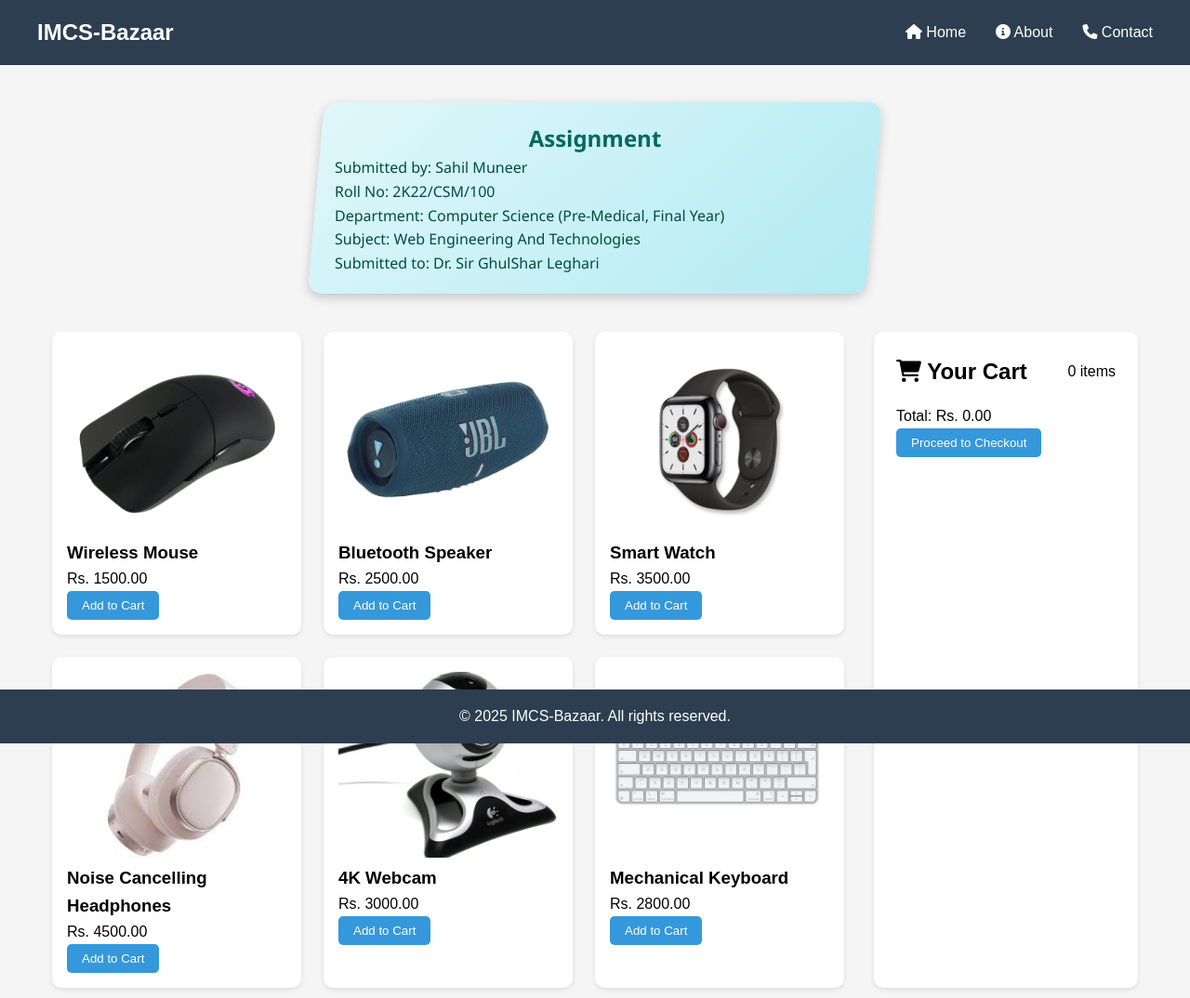
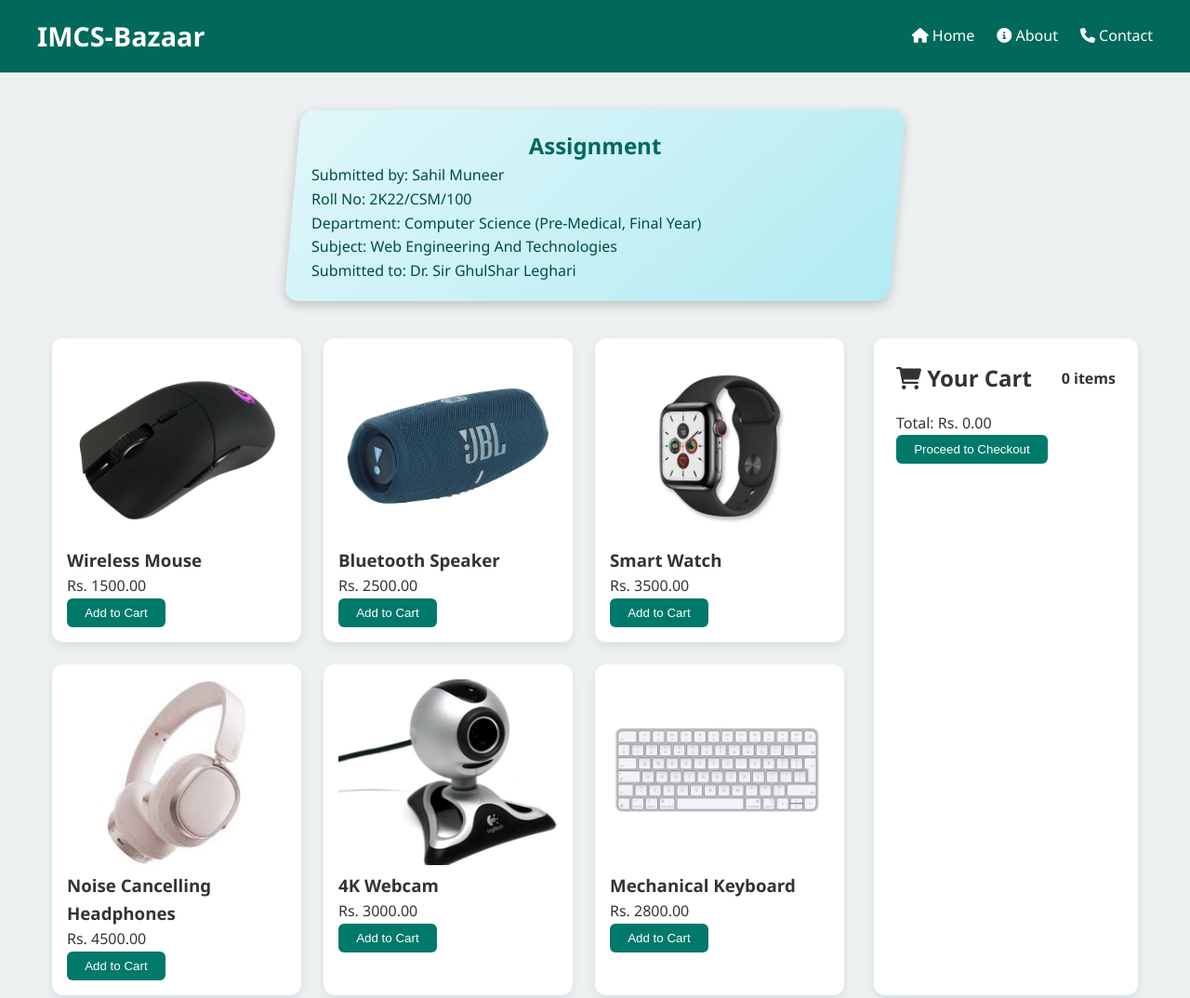
Before and after one commit to Sahil-Muneer-Sario/WET-Sahil_Muneer_2k22-CSM-100, a plain HTML site: page index.html in a window 1280 px wide. Shown: the top 1074 px of the page at 93% size. Drawn offline with Linux system fonts and the light colour scheme.

Commit message:
initial commit

```diff
--- a/css/style.css
+++ b/css/style.css
@@ -6,14 +6,15 @@
 }
 
 body {
-    font-family: 'Arial', sans-serif;
+  font-family: 'Segoe UI', sans-serif;
   line-height: 1.6;
-    background-color: #f5f5f5;
+  background-color: #ecf0f1;
+  color: #333;
 }
 
 /* Header */
 header {
-    background: #2c3e50;
+  background: #00695c;
   color: white;
   padding: 1rem;
 }
@@ -24,17 +25,19 @@
   align-items: center;
   max-width: 1200px;
   margin: 0 auto;
+  flex-wrap: wrap;
 }
 
 .logo {
-    font-size: 1.5rem;
+  font-size: 1.8rem;
   font-weight: bold;
 }
 
 .nav-links {
   display: flex;
-    gap: 2rem;
+  gap: 1.5rem;
   list-style: none;
+  flex-wrap: wrap;
 }
 
 .nav-links a {
@@ -44,10 +47,10 @@
 }
 
 .nav-links a:hover {
-    color: #3498db;
+  color: #80cbc4;
 }
 
-/* Product Grid */
+/* Main Container */
 .container {
   max-width: 1200px;
   margin: 2rem auto;
@@ -57,6 +60,7 @@
   gap: 2rem;
 }
 
+/* Product Grid */
 .product-grid {
   display: grid;
   grid-template-columns: repeat(auto-fill, minmax(250px, 1fr));
@@ -64,15 +68,15 @@
 }
 
 .product-card {
-    background: white;
-    border-radius: 10px;
+  background: #ffffff;
+  border-radius: 12px;
   padding: 1rem;
-    box-shadow: 0 2px 5px rgba(0,0,0,0.1);
+  box-shadow: 0 4px 8px rgba(0, 105, 92, 0.1);
   transition: transform 0.3s;
 }
 
 .product-card:hover {
-    transform: translateY(-5px);
+  transform: translateY(-6px);
 }
 
 .product-image {
@@ -84,10 +88,10 @@
 
 /* Cart Styles */
 .cart {
-    background: white;
-    border-radius: 10px;
+  background: #ffffff;
+  border-radius: 12px;
   padding: 1.5rem;
-    box-shadow: 0 2px 5px rgba(0,0,0,0.1);
+  box-shadow: 0 4px 8px rgba(0, 105, 92, 0.1);
   position: sticky;
   top: 1rem;
 }
@@ -97,6 +101,7 @@
   justify-content: space-between;
   align-items: center;
   margin-bottom: 1rem;
+  font-weight: bold;
 }
 
 .cart-item {
@@ -104,49 +109,48 @@
   justify-content: space-between;
   align-items: center;
   padding: 0.5rem 0;
-    border-bottom: 1px solid #eee;
+  border-bottom: 1px solid #e0f2f1;
 }
 
 /* Footer */
 footer {
-    background: #2c3e50;
+  background: #004d40;
   color: white;
   text-align: center;
   padding: 1rem;
-    position: fixed;
-    bottom: 0;
-    width: 100%;
+  margin-top: 2rem;
 }
 
 /* Buttons */
 button {
-    background: #3498db;
+  background: #00796b;
   color: white;
   border: none;
-    padding: 0.5rem 1rem;
-    border-radius: 5px;
+  padding: 0.5rem 1.2rem;
+  border-radius: 6px;
   cursor: pointer;
   transition: background 0.3s;
 }
 
 button:hover {
-    background: #2980b9;
+  background: #004d40;
 }
+
+/* Assignment Box */
 .assignment-box {
   background: linear-gradient(135deg, #e0f7fa, #b2ebf2);
   padding: 20px;
   margin: 40px auto;
-      width: 80%;
-      max-width: 600px;
+  width: 90%;
+  max-width: 650px;
   color: #004d40;
-      font-family: 'Segoe UI', sans-serif;
   border-radius: 15px;
   transform: skew(-5deg);
   box-shadow: 0 4px 12px rgba(0, 0, 0, 0.2);
 }
 
 .assignment-content {
-      transform: skew(5deg); /* Undo skew for readable text */
+  transform: skew(5deg);
 }
 
 h4 {
@@ -159,5 +163,30 @@
 p {
   font-size: 16px;
   line-height: 1.6;
-      margin: 0;
 }
+
+/* Responsive Design */
+@media (max-width: 768px) {
+  .container {
+    grid-template-columns: 1fr;
+  }
+
+  nav {
+    flex-direction: column;
+    align-items: flex-start;
+  }
+
+  .nav-links {
+    flex-direction: column;
+    gap: 0.5rem;
+    margin-top: 1rem;
+  }
+
+  .product-image {
+    height: 150px;
+  }
+
+  footer {
+    position: relative;
+  }
+}
```
Lines whose indentation alone changed are shown as unchanged.
